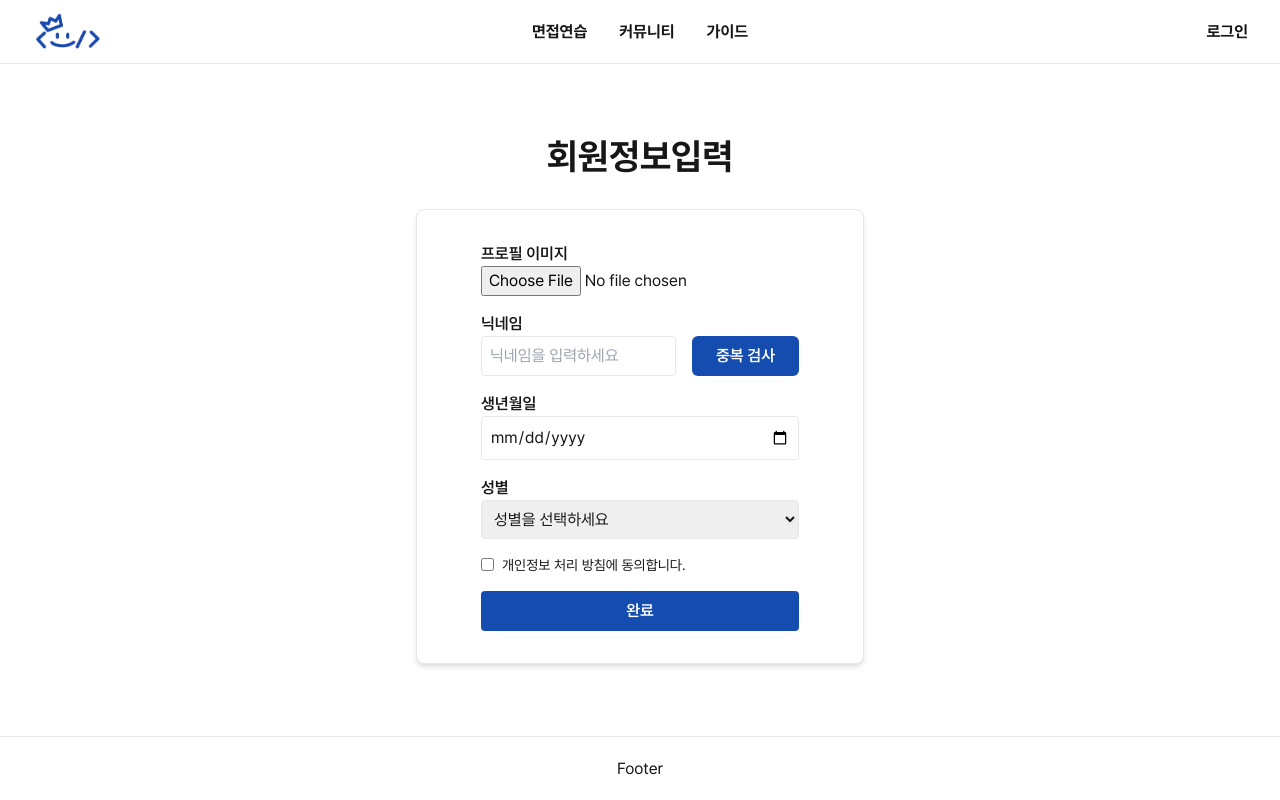
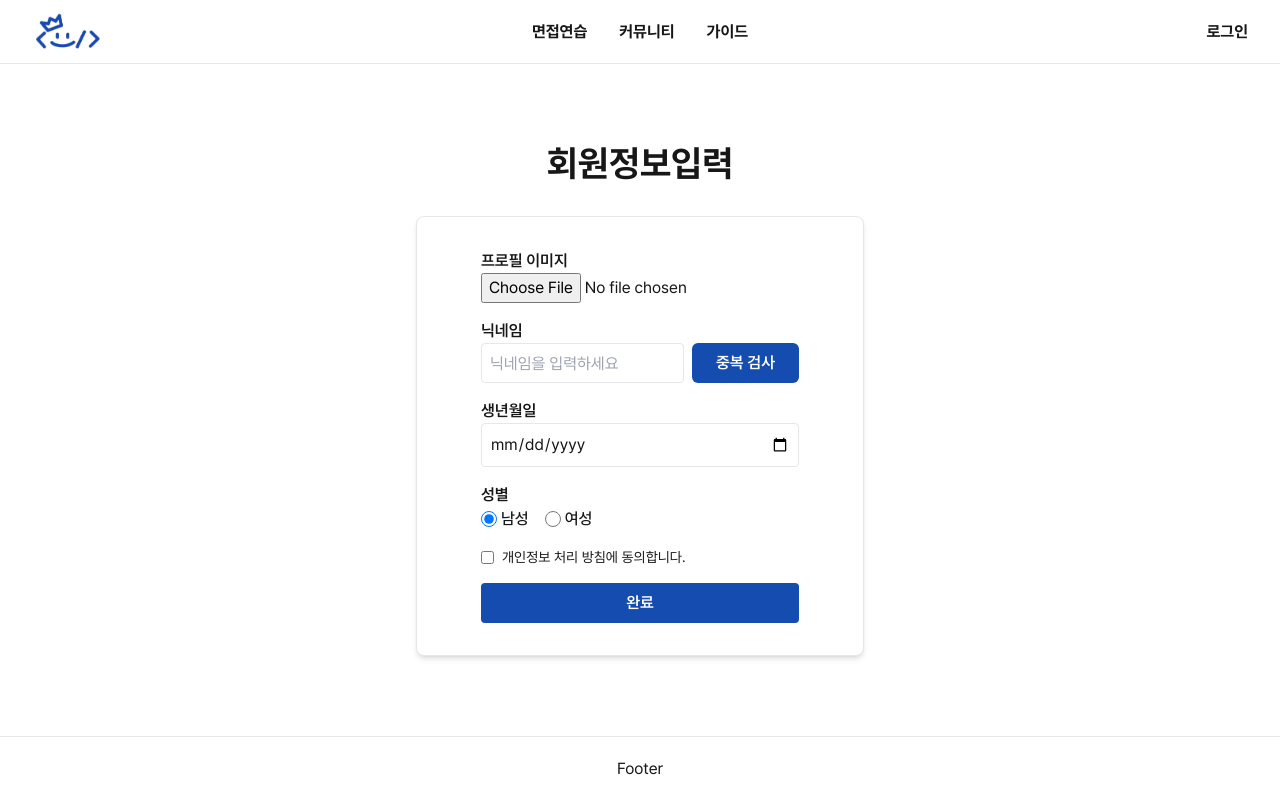
Before and after one commit to TeamRichardStallman/dv-front, a Next.js app: page /signup in a window 1280 px wide. Built offline with nearby package versions, Linux system fonts and the light colour scheme.

Commit message:
DV-104 feat: 성별 입력을 라디오버튼으로 받기

```diff
--- a/src/components/user-form.tsx
+++ b/src/components/user-form.tsx
@@ -7,7 +7,7 @@ type UserFormProps = {
 const UserForm = ({ onSubmit }: UserFormProps) => {
   const [nickname, setNickname] = useState("");
   const [birthdate, setBirthdate] = useState("");
-  const [gender, setGender] = useState("");
+  const [gender, setGender] = useState("male");
   const [profileImage, setProfileImage] = useState<File | null>(null);
   const [agreedToPrivacy, setAgreedToPrivacy] = useState(false);
 
@@ -58,7 +58,7 @@ const UserForm = ({ onSubmit }: UserFormProps) => {
       </div>
       <div>
         <label className="block font-semibold">닉네임</label>
-        <div className="flex items-center gap-4">
+        <div className="flex items-center gap-2">
           <input
             type="text"
             value={nickname}
@@ -88,16 +88,32 @@ const UserForm = ({ onSubmit }: UserFormProps) => {
       </div>
       <div>
         <label className="block font-semibold">성별</label>
-        <select
-          value={gender}
-          onChange={(e) => setGender(e.target.value)}
-          className="border p-2 rounded w-full"
-          required
-        >
-          <option value="">성별을 선택하세요</option>
-          <option value="male">남성</option>
-          <option value="female">여성</option>
-        </select>
+        <div className="flex items-center gap-4">
+          <label className="flex items-center gap-1 font-medium">
+            <input
+              type="radio"
+              name="gender"
+              value="male"
+              checked={gender === "male"}
+              onChange={() => setGender("male")}
+              className="h-4 w-4"
+              required
+            />
+            남성
+          </label>
+          <label className="flex items-center gap-1 font-medium">
+            <input
+              type="radio"
+              name="gender"
+              value="female"
+              checked={gender === "female"}
+              onChange={() => setGender("female")}
+              className="h-4 w-4"
+              required
+            />
+            여성
+          </label>
+        </div>
       </div>
       <div className="flex items-center">
         <input
```
